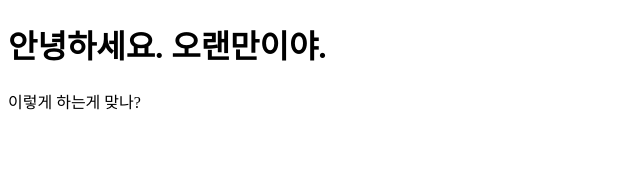
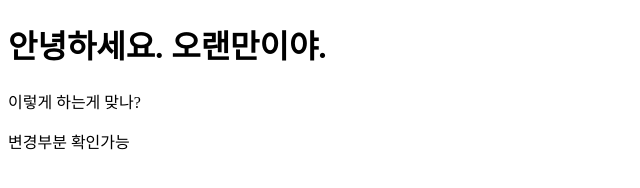
Before and after one commit to RYUGM/RYUGM, a plain HTML site: page 새 폴더/01_start.html in a window 1280 px wide. Shown: the whole page, without its empty margins (0-640 px from the left). Drawn offline with Linux system fonts and the light colour scheme.

Commit message:
변경부분 확인가능

```diff
--- a/새 폴더/01_start.html
+++ b/새 폴더/01_start.html
@@ -9,5 +9,6 @@
 <body>
     <h1>안녕하세요. 오랜만이야.</h1>
     <p>이렇게 하는게 맞나?</p>
+    <p>변경부분 확인가능</p>
 </body>
 </html>
```
